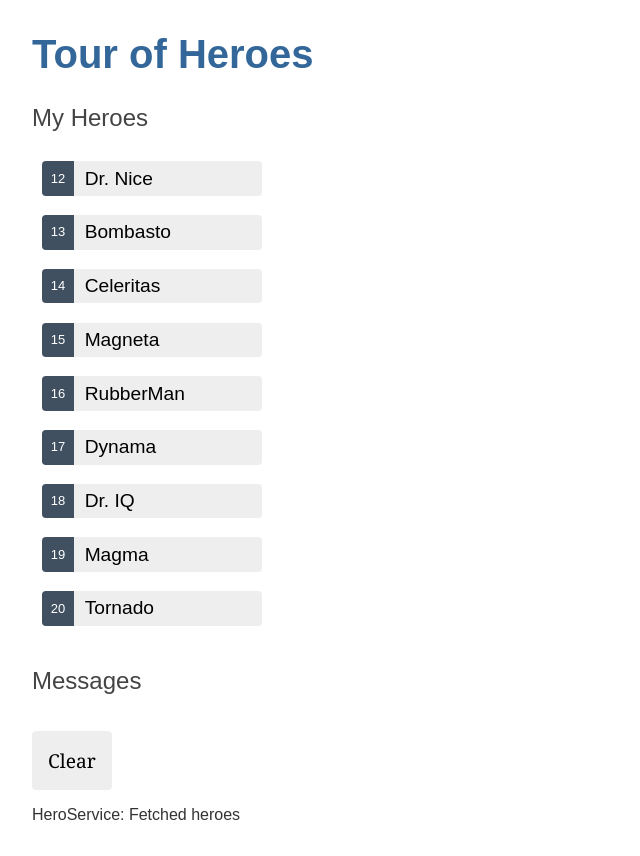
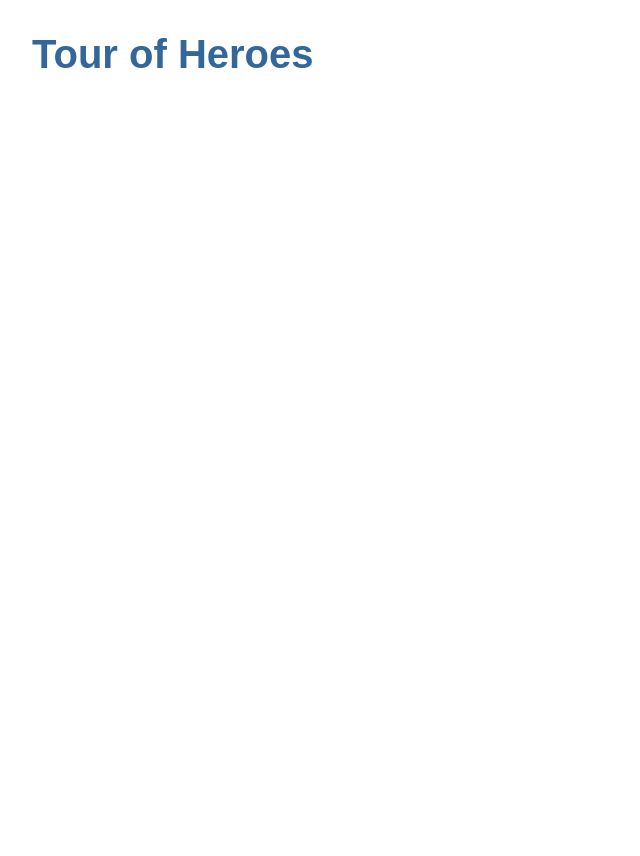
Before and after one commit to cristiancajiaos/tour-of-heroes-twenty-two, an Angular app: page / in a window 1280 px wide. Shown: the whole page, without its empty margins (0-640 px from the left). After the commit the page ends 800 px from the top, so only its background shows below. Built offline with nearby package versions, Linux system fonts and the light colour scheme.

Commit message:
Creado ruteo de heroes

```diff
--- a/src/app/app-routing.module.ts
+++ b/src/app/app-routing.module.ts
@@ -1,7 +1,10 @@
+import { HeroesComponent } from './heroes/heroes.component';
 import { NgModule } from '@angular/core';
 import { RouterModule, Routes } from '@angular/router';
 
-const routes: Routes = [];
+const routes: Routes = [
+  { path: 'heroes', component: HeroesComponent }
+];
 
 @NgModule({
   imports: [RouterModule.forRoot(routes)],
--- a/src/app/app.component.html
+++ b/src/app/app.component.html
@@ -1,5 +1,3 @@
 <h1>{{title}}</h1>
-
-<app-heroes></app-heroes>
-
+<router-outlet></router-outlet>
 <app-messages></app-messages>
```
